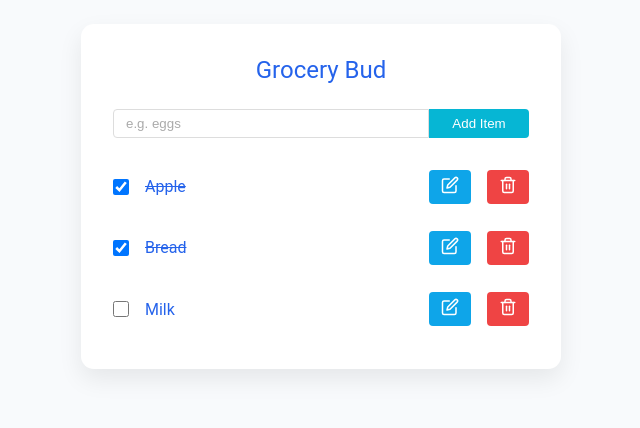
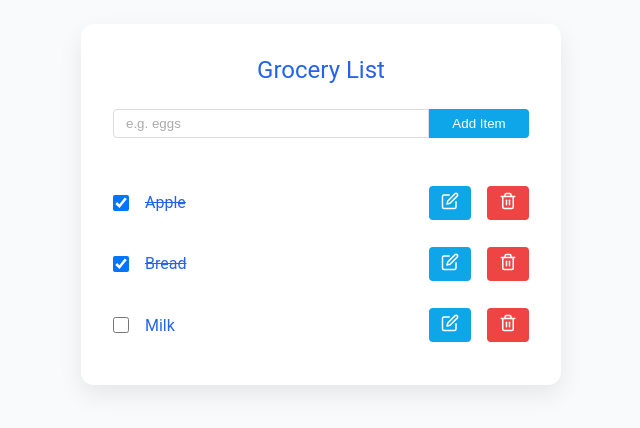
Before and after one commit to sumoondev/CRUD-React, a React (Vite) app: page / in a window 1280 px wide. Shown: the part 104-532 px from the top of the page, without its empty margins (319-959 px from the left). Built offline with nearby package versions, Linux system fonts and the light colour scheme.

Commit message:
feat: ADD Edit Grocery Name Feature

```diff
--- a/src/App.jsx
+++ b/src/App.jsx
@@ -1,6 +1,6 @@
 import Items from "./components/Items";
 import { groceryItems } from "./data/data";
-import { useState } from "react";
+import { useEffect, useRef, useState } from "react";
 import { ToastContainer, toast } from "react-toastify";
 import "react-toastify/dist/ReactToastify.css";
 import "./App.css";
@@ -9,6 +9,14 @@
 
 const App = () => {
     const [items, setItems] = useState(groceryItems);
+    const [editId, setEditId] = useState(null);
+    const inputRef = useRef(null);
+
+    useEffect(() => {
+        if (editId && inputRef.current) {
+            inputRef.current.focus();
+        }
+    }, [editId]);
 
     const addItem = (itemName) => {
         const newItem = {
@@ -37,14 +45,33 @@
         toast.success("item deleted");
     };
 
+    const updateItemName = (newName) => {
+        const newItems = items.map((item) => {
+            if (item.id === editId) {
+                return { ...item, name: newName };
+            }
+            return item;
+        });
+        setItems(newItems);
+        setEditId(null);
+        toast.success("item updated");
+    };
+
     return (
         <section className="section-center">
             <ToastContainer position="top-center" />
-            <Form addItem={addItem} />
+            <Form
+                addItem={addItem}
+                updateItemName={updateItemName}
+                editItemId={editId}
+                itemToEdit={items.find((item) => item.id === editId)}
+                inputRef={inputRef}
+            />
             <Items
                 items={items}
                 editCompleted={editCompleted}
                 removeItem={removeItem}
+                setEditId={setEditId}
             />
         </section>
     );
--- a/src/components/Form.css
+++ b/src/components/Form.css
@@ -8,6 +8,7 @@
 .form-control {
     display: grid;
     grid-template-columns: 1fr 100px;
+    padding-bottom: 1rem;
 }
 
 .form-input {
@@ -23,10 +24,14 @@
     color: #aaa;
 }
 
+.form-control .btn i {
+    transition: 0.2s;
+}
+
 .form-control .btn {
     cursor: pointer;
     color: #fff;
-    background: #06b6d4;
+    background: #0ea5e9;
     border: transparent;
     border-radius: 0;
     border-top-right-radius: 0.25rem;
@@ -36,5 +41,9 @@
 }
 
 .form-control .btn:hover {
-    background: #0e7490;
+    background: #0284c7;
 }
+
+.form-control .btn:hover i {
+    transform: scale(1.15);
+}
--- a/src/components/Form.jsx
+++ b/src/components/Form.jsx
@@ -1,9 +1,23 @@
-import { useState } from "react";
+import { useState, useEffect } from "react";
 import { toast } from "react-toastify";
 import "./Form.css";
 
-const Form = ({ addItem }) => {
+const Form = ({
+    addItem,
+    editItemId,
+    updateItemName,
+    itemToEdit,
+    inputRef,
+}) => {
     const [newItemName, setNewItemName] = useState("");
+
+    useEffect(() => {
+        if (itemToEdit) {
+            setNewItemName(itemToEdit.name);
+        } else {
+            setNewItemName("");
+        }
+    }, [itemToEdit]);
 
     const handleSubmit = (e) => {
         e.preventDefault();
@@ -11,23 +25,28 @@
             toast.error("please provide value");
             return;
         }
-        addItem(newItemName);
+        if (editItemId) {
+            updateItemName(newItemName);
+        } else {
+            addItem(newItemName);
+        }
         setNewItemName("");
     };
 
     return (
         <form onSubmit={handleSubmit}>
-            <h2>grocery bud</h2>
+            <h2>Grocery List</h2>
             <div className="form-control">
                 <input
                     type="text"
                     className="form-input"
                     value={newItemName}
+                    ref={inputRef}
                     placeholder="e.g. eggs"
                     onChange={(event) => setNewItemName(event.target.value)}
                 />
                 <button type="submit" className="btn">
-                    add item
+                    {editItemId ? "edit item" : "add item"}
                 </button>
             </div>
         </form>
--- a/src/components/Items.jsx
+++ b/src/components/Items.jsx
@@ -1,7 +1,7 @@
 import SingleItem from "./SingleItem";
 import "./Items.css";
 
-const Items = ({ items, editCompleted, removeItem }) => {
+const Items = ({ items, editCompleted, removeItem, setEditId }) => {
   return (
     <div className="items">
       {items.map((item) => {
@@ -11,6 +11,7 @@
             item={item}
             editCompleted={editCompleted}
             removeItem={removeItem}
+            setEditId={setEditId}
           />
         );
       })}
--- a/src/components/SingleItem.jsx
+++ b/src/components/SingleItem.jsx
@@ -1,7 +1,7 @@
 import { FiEdit, FiTrash2 } from "react-icons/fi";
 import "./SingleItem.css";
 
-const SingleItem = ({ item, editCompleted, removeItem }) => {
+const SingleItem = ({ item, editCompleted, removeItem, setEditId }) => {
     return (
         <div className="single-item">
             <input
@@ -18,7 +18,11 @@
                 {item.name}
             </p>
 
-            <button className="btn icon-btn" type="button" onClick={() => null}>
+            <button
+                className="btn icon-btn"
+                type="button"
+                onClick={() => setEditId(item.id)}
+            >
                 <FiEdit size={18} />
             </button>
 
```
